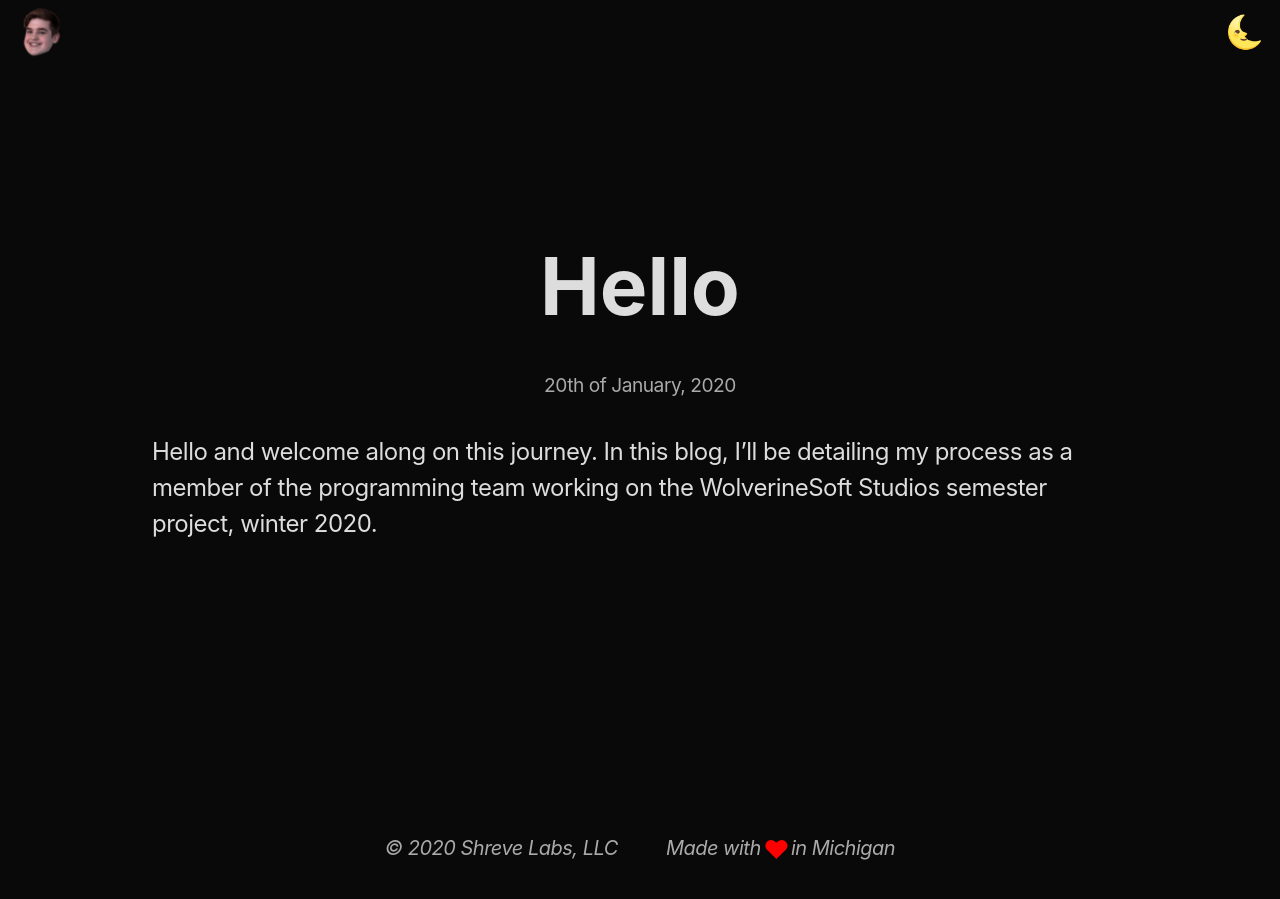
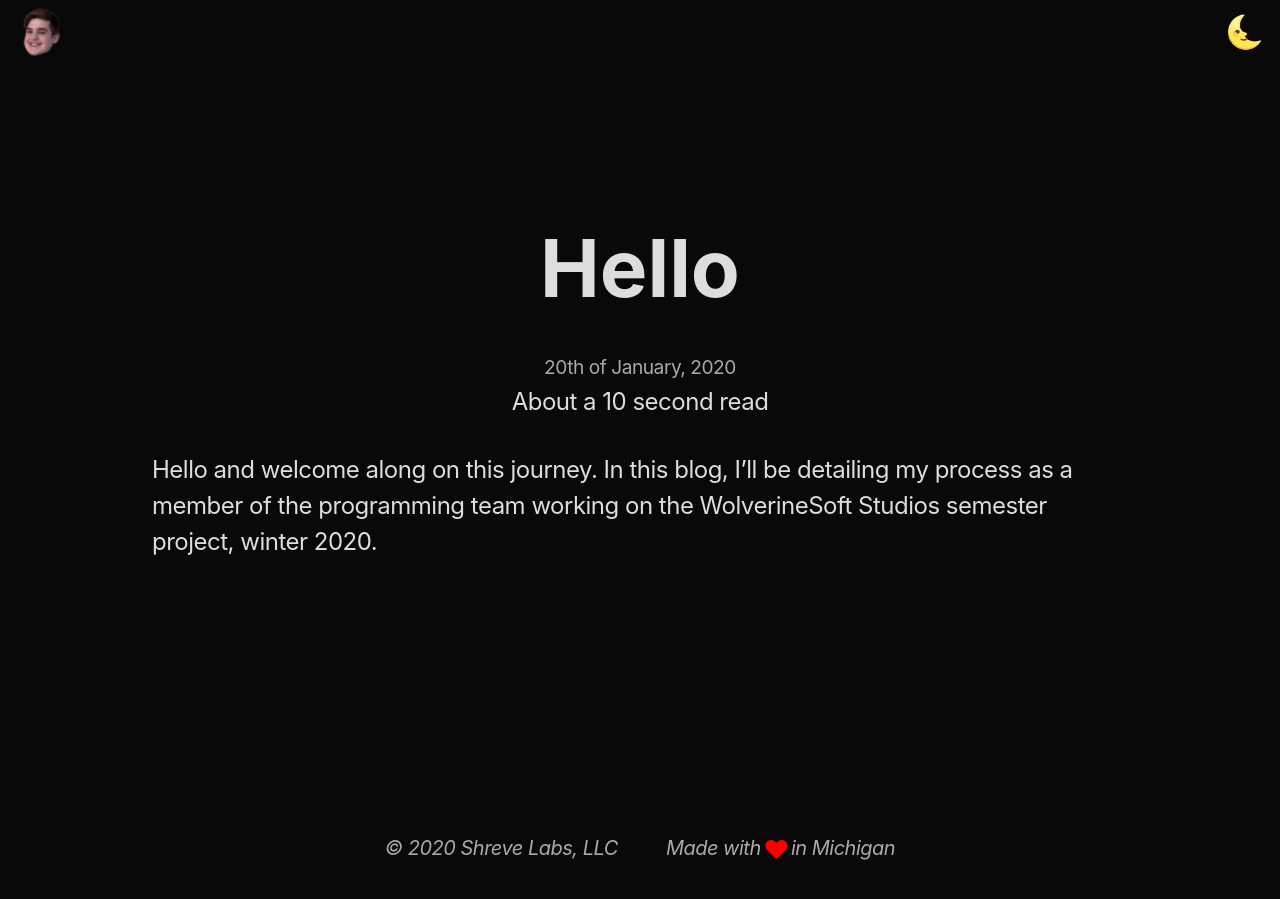
Before and after one commit to shreve/shreve.io, a Jekyll site: the page built from _wsoft/hello.md, in a window 1280 px wide. Built offline with Jekyll 4.4.1, drawn with Linux system fonts in a browser that asks for light colours.

Commit message:
Add read time estimates to posts

```diff
--- a/_layouts/post.md
+++ b/_layouts/post.md
@@ -24,15 +24,25 @@ permalink: page.url
     </span>
     <br>
     {% if page.tags != empty %}
+      <span>
       <ul class="tags" itemprop="keywords">
         {% for tag in page.tags %}
         <li>{{ tag }}</li>
         {% endfor %}
       </ul>
       </span>
+      <br>
+    {% endif %}
+
+    {% assign time = content | split: ' ' | size | divided_by: 350.0 %}
+    {% if time < 1 %}
+    <span>About a {{ time | times: 6 | round | times: 10 }} second read</span>
+    {% else %}
+    <span>About a {{ time | round }} minute read</span>
     {% endif %}
   </div>
 </header>
 
+
 <div itemprop="articleBody text">{{ content }}</div>
 </article>
```
